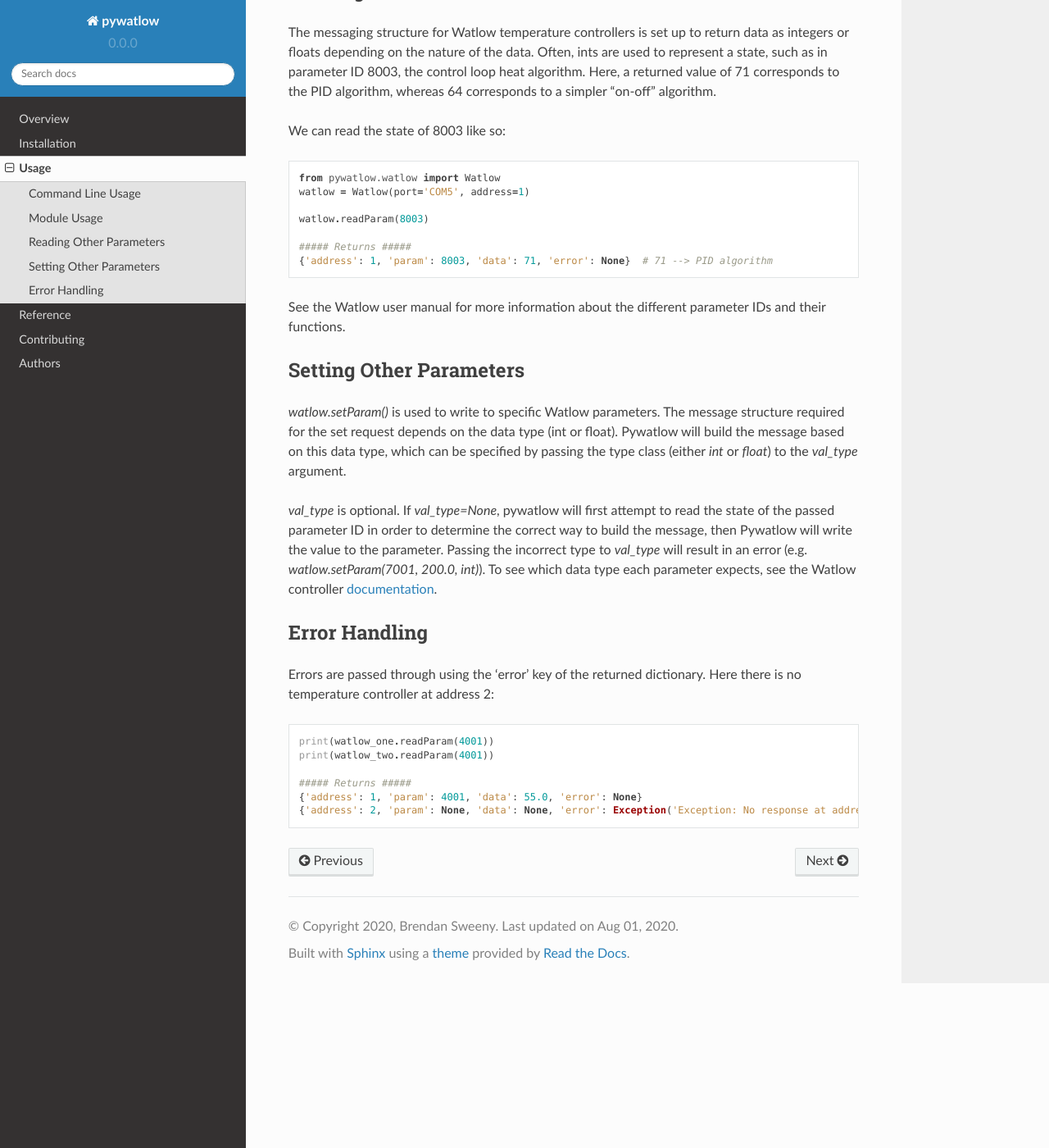
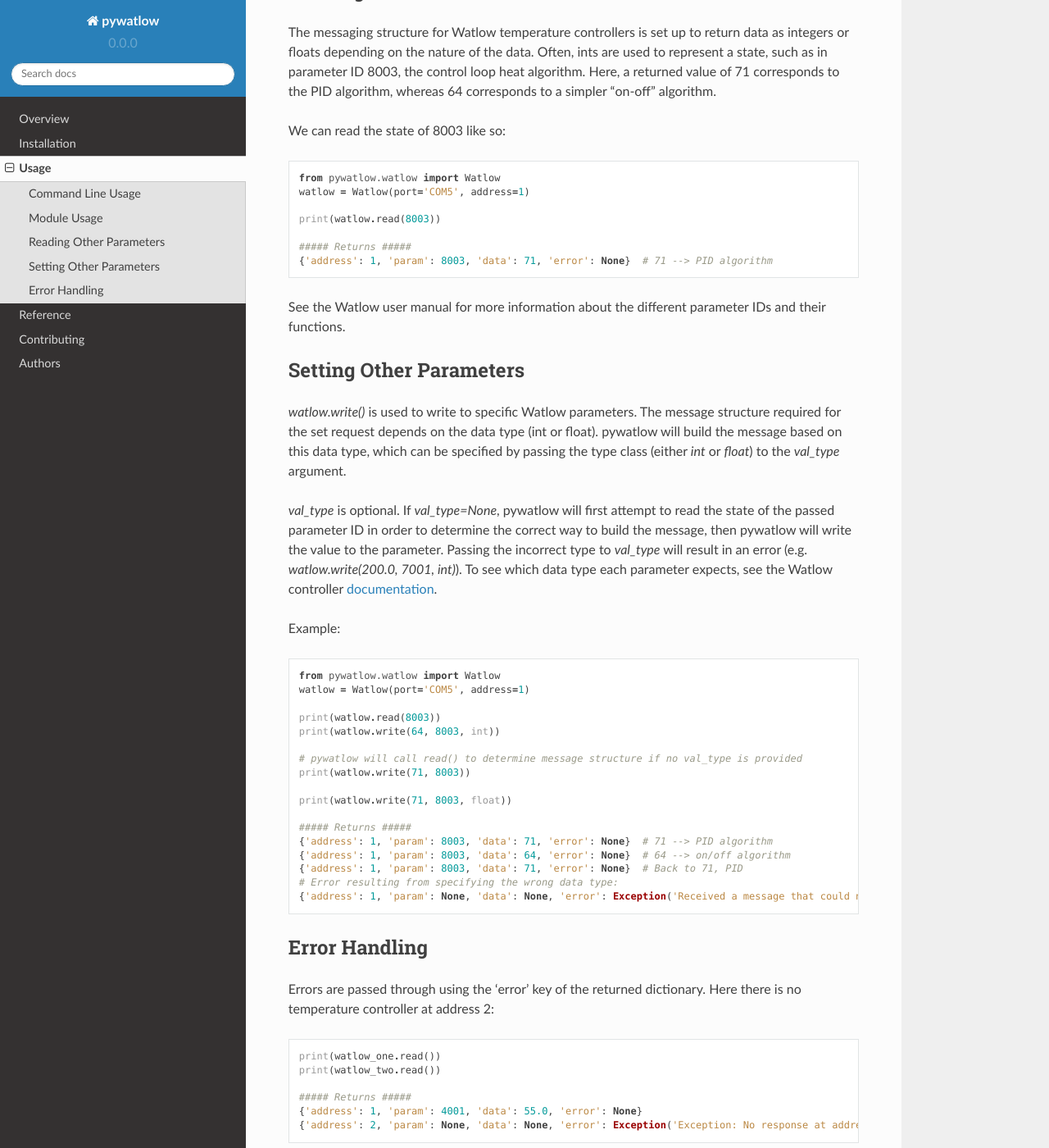
Before and after one commit to BrendanSweeny/pywatlow, a Sphinx documentation site: the page built from pywatlow/docs/usage.rst, in a window 1280 px wide and 1400 px high, scrolled down 1632 px. Shown: the whole window at 82% size. Built offline with Sphinx 7.4.7 and the Read the Docs theme 2.0.0, drawn with Linux system fonts in a browser that asks for light colours; some of the changed text lies outside the part shown.

Commit message:
Simplify to only read and write functions, need to handle read response length

```diff
--- a/pywatlow/docs/reference/messaging.rst
+++ b/pywatlow/docs/reference/messaging.rst
@@ -30,7 +30,7 @@ How to read the example message tables:
 Read Requests
 -------------
 
-* Read requests seem to be 16 bytes long with a corresponding response that is 21 bytes long
+* Read requests seem to be 16 bytes long no matter the data type
 * Byte 7 is 06 for read requests
 * Bytes 12 and 13 represent the parameter to be read
 * Byte 14 is the instance, generally 01
--- a/pywatlow/docs/usage.rst
+++ b/pywatlow/docs/usage.rst
@@ -10,7 +10,7 @@ Format::
 	pywatlow [-h] [-r PORT ADDR PARAM | -s PORT ADDR TEMP]
 
 Read the current temperature in degrees Celsius.
-This is equivalent to calling `Watlow(port='COM5',address=1).readParam(4001)`::
+This is equivalent to calling `Watlow(port='COM5',address=1).read()`::
 
 	# Read the current temperature (parameter 4001) of the Watlow controller
 	# at address 1 (Watlow controller's default) on serial port COM5:
@@ -18,7 +18,7 @@ This is equivalent to calling `Watlow(port='COM5',address=1).readParam(4001)`::
 	{'address': 1, 'param': 4001, 'data': 50.5, 'error': None}
 
 Read the setpoint temperature in degrees Celsius.
-This is equivalent to calling `Watlow(port='COM5',address=1).readParam(7001)`::
+This is equivalent to calling `Watlow(port='COM5',address=1).read(7001)`::
 
 	# Read the setpoint (parameter 7001) of the Watlow controller
 	# at address 1 on serial port COM5:
@@ -26,11 +26,11 @@ This is equivalent to calling `Watlow(port='COM5',address=1).readParam(7001)`::
 	{'address': 1, 'data': 60.0, 'error': None}
 
 Change the setpoint temperature (degrees Celsius).
-This is equivalent to calling `Watlow(port='COM5',address=1).setTemp(50)`::
+This is equivalent to calling `Watlow(port='COM5',address=1).write(50)`::
 
 	# Change the setpoint of the Watlow controller
 	# at address 1 on serial port COM5:
-	>>> pywatlow -s COM5 1 50
+	>>> pywatlow -w COM5 1 60
 	{'address': 1, 'param': 7001, 'data': 60.0, 'error': None}
 
 
@@ -41,13 +41,13 @@ To use pywatlow in a project::
 
 	from pywatlow.watlow import Watlow
 	watlow = Watlow(port='COM5', address=1)
-	print(watlow.readParam(4001))
-	print(watlow.readParam(7001))
-	print(watlow.setTemp(55))
+	print(watlow.read())
+	print(watlow.read(7001))
+	print(watlow.write(55))
 
 	##### Returns #####
-	{'address': 1, 'param': 4001, 'data': 50.5, 'error': None}
-	{'address': 1, 'param': 7001, 'data': 50.0, 'error': None}
+	{'address': 1, 'param': 4001, 'data': 59.5, 'error': None}
+	{'address': 1, 'param': 7001, 'data': 60.0, 'error': None}
 	{'address': 1, 'param': 7001, 'data': 55.0, 'error': None}
 
 Using multiple temperature controllers on a single USB to RS485 converter::
@@ -63,8 +63,8 @@ Using multiple temperature controllers on a single USB to RS485 converter::
 
 	watlow_one = Watlow(serial=ser, address=1)
 	watlow_two = Watlow(serial=ser, address=2)
-	print(watlow_one.readParam(4001))
-	print(watlow_two.readParam(4001))
+	print(watlow_one.read())
+	print(watlow_two.read())
 
 	##### Returns #####
 	{'address': 1, 'param': 4001, 'data': 50.5, 'error': None}
@@ -85,7 +85,7 @@ We can read the state of 8003 like so::
 	from pywatlow.watlow import Watlow
 	watlow = Watlow(port='COM5', address=1)
 
-	watlow.readParam(8003)
+	print(watlow.read(8003))
 
 	##### Returns #####
 	{'address': 1, 'param': 8003, 'data': 71, 'error': None}  # 71 --> PID algorithm
@@ -96,16 +96,36 @@ and their functions.
 Setting Other Parameters
 ========================
 
-`watlow.setParam()` is used to write to specific Watlow parameters.
+`watlow.write()` is used to write to specific Watlow parameters.
 The message structure required for the set request depends on the data type (int or float).
-Pywatlow will build the message based on this data type, which can be specified by
+pywatlow will build the message based on this data type, which can be specified by
 passing the type class (either `int` or `float`) to the `val_type` argument.
 
 `val_type` is optional. If `val_type=None`, pywatlow will first attempt to read the state
 of the passed parameter ID in order to determine the correct way to build the
-message, then Pywatlow will write the value to the parameter. Passing the incorrect type to
-`val_type` will result in an error (e.g. `watlow.setParam(7001, 200.0, int)`).
+message, then pywatlow will write the value to the parameter. Passing the incorrect type to
+`val_type` will result in an error (e.g. `watlow.write(200.0, 7001, int)`).
 To see which data type each parameter expects, see the Watlow controller `documentation <https://www.watlow.com/-/media/documents/user-manuals/pm-pid-1.ashx>`_.
+
+Example::
+
+	from pywatlow.watlow import Watlow
+	watlow = Watlow(port='COM5', address=1)
+
+	print(watlow.read(8003))
+	print(watlow.write(64, 8003, int))
+
+	# pywatlow will call read() to determine message structure if no val_type is provided
+	print(watlow.write(71, 8003))
+
+	print(watlow.write(71, 8003, float))
+
+	##### Returns #####
+	{'address': 1, 'param': 8003, 'data': 71, 'error': None}  # 71 --> PID algorithm
+	{'address': 1, 'param': 8003, 'data': 64, 'error': None}  # 64 --> on/off algorithm
+	{'address': 1, 'param': 8003, 'data': 71, 'error': None}  # Back to 71, PID
+	# Error resulting from specifying the wrong data type:
+	{'address': 1, 'param': None, 'data': None, 'error': Exception('Received a message that could not be parsed from address 1')}
 
 Error Handling
 ==============
@@ -113,8 +133,8 @@ Error Handling
 Errors are passed through using the 'error' key of the returned dictionary.
 Here there is no temperature controller at address 2::
 
-	print(watlow_one.readParam(4001))
-	print(watlow_two.readParam(4001))
+	print(watlow_one.read())
+	print(watlow_two.read())
 
 	##### Returns #####
 	{'address': 1, 'param': 4001, 'data': 55.0, 'error': None}
--- a/test_params.py
+++ b/test_params.py
@@ -36,6 +36,7 @@ param_default_dict = {
     8003: 'PID', # Heat Algorithm
 }
 
+# These should all be defaults
 param_default_dict_two = [
     (4005, 95, int, '55FF0511030009CF01040405010F01005F26D8'), # Sensor Type
     (4007, 1, int, '55FF0511030009CF01040407010F0100018B6B'), # RTD Leads
@@ -68,8 +69,8 @@ param_default_dict_two = [
     #print((unhexlify(watlow._intDataParamToHex(param)), param))
     print(param, watlow.readParam(param)['data'])
     #print(param, watlow._formatDataParam(param))'''
-'''for i in param_default_dict_two:
-    print(i[0], watlow.setParam(i[0], i[1], i[2]))'''
+for i in param_default_dict_two:
+    print(i[0], watlow.setParam(i[0], i[1], i[2]))
 
 #print(watlow.setParam(4001, 100, float))
 #print(hexlify(b'U\xff\x06\x00\x10\x00\x02\x8f\x02\x85R\xef'))
```
Also changed, not shown: other parts of pywatlow/docs/reference/messaging.rst (+1 -1 lines), example.py (+7 -10 lines), 3 other files.
